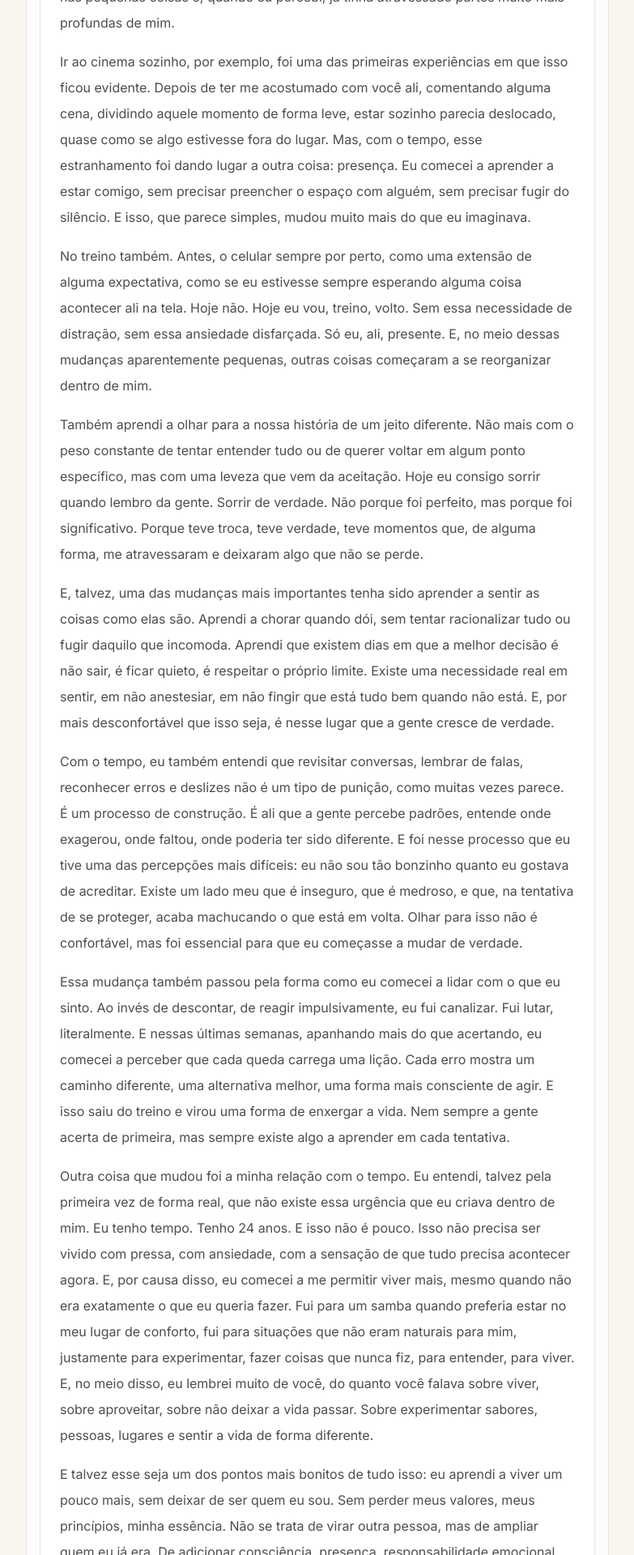
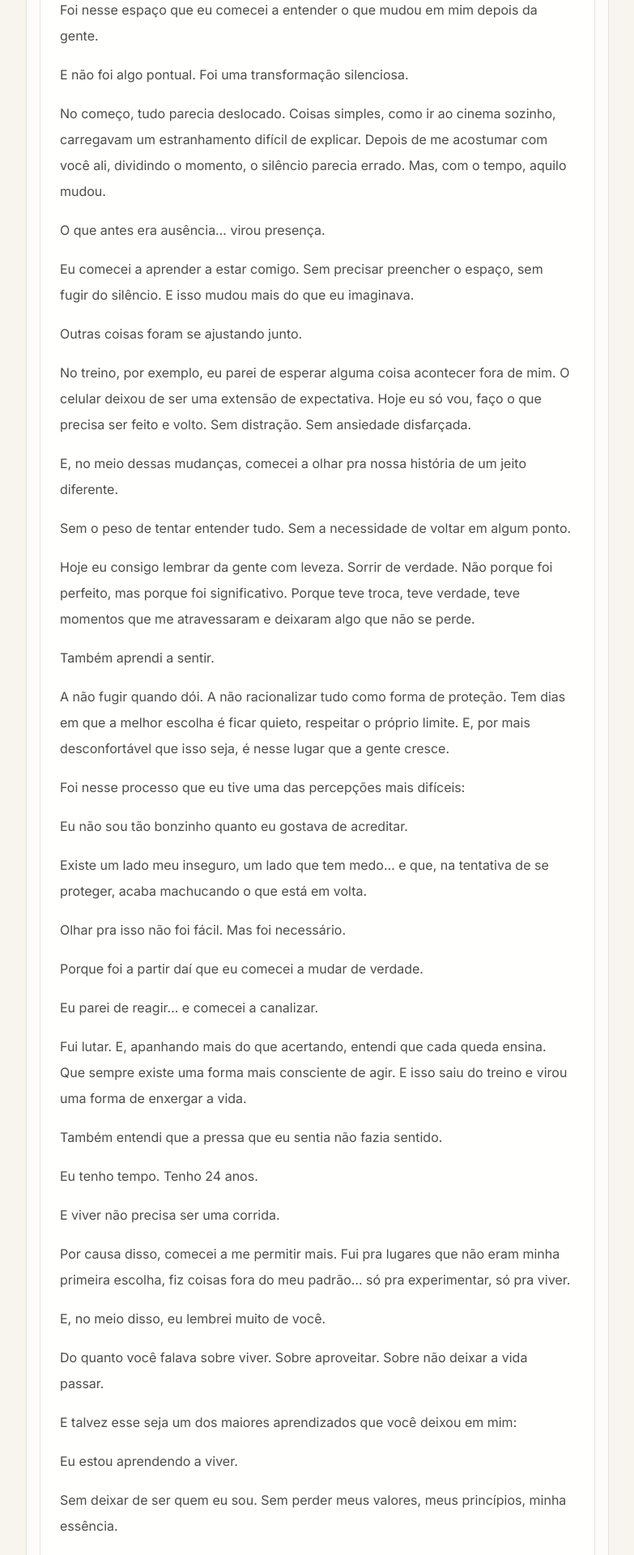
Before and after one commit to danielFrancafatecspLabs/projects-new, a React (Vite) app: page /categoria/coisas-que-eu-queria-te-dizer-com-calma in a window 1280 px wide. Shown: the part 2920-4840 px from the top of the page at 81% size, without its empty margins (248-1031 px from the left). Built offline with nearby package versions, Linux system fonts and the light colour scheme.

Commit message:
Update calm section main text

```diff
--- a/src/data/content.ts
+++ b/src/data/content.ts
@@ -92,80 +92,79 @@ const content: ContentData = {
           file: calmSecondAudio,
           text: `O que mudou em mim depois da gente
 
-Tem coisas que a gente só começa a perceber quando tudo desacelera. Quando o silêncio ocupa os espaços que antes eram preenchidos com naturalidade, quando aquilo que era rotina deixa de existir e, no lugar, sobra você. Foi nesse espaço que eu comecei a entender, de verdade, o que mudou em mim depois da gente. E não foi algo pontual, nem superficial. Foi uma transformação silenciosa, que começou nas pequenas coisas e, quando eu percebi, já tinha atravessado partes muito mais profundas de mim.
+No último um mês, especialmente na última semana que as coisas ficaram 100% em silência pela primeira vez, eu notei que tem coisas que a gente só começa a perceber quando tudo desacelera.
+Quando o silêncio ocupa os espaços que antes eram preenchidos com naturalidade, quando aquilo que era rotina deixa de existir e, no lugar, sobra você.
 
-Ir ao cinema sozinho, por exemplo, foi uma das primeiras experiências em que isso ficou evidente. Depois de ter me acostumado com você ali, comentando alguma cena, dividindo aquele momento de forma leve, estar sozinho parecia deslocado, quase como se algo estivesse fora do lugar. Mas, com o tempo, esse estranhamento foi dando lugar a outra coisa: presença. Eu comecei a aprender a estar comigo, sem precisar preencher o espaço com alguém, sem precisar fugir do silêncio. E isso, que parece simples, mudou muito mais do que eu imaginava.
+Foi nesse espaço que eu comecei a entender o que mudou em mim depois da gente.
 
-No treino também. Antes, o celular sempre por perto, como uma extensão de alguma expectativa, como se eu estivesse sempre esperando alguma coisa acontecer ali na tela. Hoje não. Hoje eu vou, treino, volto. Sem essa necessidade de distração, sem essa ansiedade disfarçada. Só eu, ali, presente. E, no meio dessas mudanças aparentemente pequenas, outras coisas começaram a se reorganizar dentro de mim.
+E não foi algo pontual.
+Foi uma transformação silenciosa.
 
-Também aprendi a olhar para a nossa história de um jeito diferente. Não mais com o peso constante de tentar entender tudo ou de querer voltar em algum ponto específico, mas com uma leveza que vem da aceitação. Hoje eu consigo sorrir quando lembro da gente. Sorrir de verdade. Não porque foi perfeito, mas porque foi significativo. Porque teve troca, teve verdade, teve momentos que, de alguma forma, me atravessaram e deixaram algo que não se perde.
+No começo, tudo parecia deslocado. Coisas simples, como ir ao cinema sozinho, carregavam um estranhamento difícil de explicar. Depois de me acostumar com você ali, dividindo o momento, o silêncio parecia errado. Mas, com o tempo, aquilo mudou.
 
-E, talvez, uma das mudanças mais importantes tenha sido aprender a sentir as coisas como elas são. Aprendi a chorar quando dói, sem tentar racionalizar tudo ou fugir daquilo que incomoda. Aprendi que existem dias em que a melhor decisão é não sair, é ficar quieto, é respeitar o próprio limite. Existe uma necessidade real em sentir, em não anestesiar, em não fingir que está tudo bem quando não está. E, por mais desconfortável que isso seja, é nesse lugar que a gente cresce de verdade.
+O que antes era ausência… virou presença.
 
-Com o tempo, eu também entendi que revisitar conversas, lembrar de falas, reconhecer erros e deslizes não é um tipo de punição, como muitas vezes parece. É um processo de construção. É ali que a gente percebe padrões, entende onde exagerou, onde faltou, onde poderia ter sido diferente. E foi nesse processo que eu tive uma das percepções mais difíceis: eu não sou tão bonzinho quanto eu gostava de acreditar. Existe um lado meu que é inseguro, que é medroso, e que, na tentativa de se proteger, acaba machucando o que está em volta. Olhar para isso não é confortável, mas foi essencial para que eu começasse a mudar de verdade.
+Eu comecei a aprender a estar comigo. Sem precisar preencher o espaço, sem fugir do silêncio. E isso mudou mais do que eu imaginava.
 
-Essa mudança também passou pela forma como eu comecei a lidar com o que eu sinto. Ao invés de descontar, de reagir impulsivamente, eu fui canalizar. Fui lutar, literalmente. E nessas últimas semanas, apanhando mais do que acertando, eu comecei a perceber que cada queda carrega uma lição. Cada erro mostra um caminho diferente, uma alternativa melhor, uma forma mais consciente de agir. E isso saiu do treino e virou uma forma de enxergar a vida. Nem sempre a gente acerta de primeira, mas sempre existe algo a aprender em cada tentativa.
+Outras coisas foram se ajustando junto.
 
-Outra coisa que mudou foi a minha relação com o tempo. Eu entendi, talvez pela primeira vez de forma real, que não existe essa urgência que eu criava dentro de mim. Eu tenho tempo. Tenho 24 anos. E isso não é pouco. Isso não precisa ser vivido com pressa, com ansiedade, com a sensação de que tudo precisa acontecer agora. E, por causa disso, eu comecei a me permitir viver mais, mesmo quando não era exatamente o que eu queria fazer. Fui para um samba quando preferia estar no meu lugar de conforto, fui para situações que não eram naturais para mim, justamente para experimentar, fazer coisas que nunca fiz, para entender, para viver. E, no meio disso, eu lembrei muito de você, do quanto você falava sobre viver, sobre aproveitar, sobre não deixar a vida passar. Sobre experimentar sabores, pessoas, lugares e sentir a vida de forma diferente.
+No treino, por exemplo, eu parei de esperar alguma coisa acontecer fora de mim. O celular deixou de ser uma extensão de expectativa. Hoje eu só vou, faço o que precisa ser feito e volto. Sem distração. Sem ansiedade disfarçada.
 
-E talvez esse seja um dos pontos mais bonitos de tudo isso: eu aprendi a viver um pouco mais, sem deixar de ser quem eu sou. Sem perder meus valores, meus princípios, minha essência. Não se trata de virar outra pessoa, mas de ampliar quem eu já era. De adicionar consciência, presença, responsabilidade emocional.
+E, no meio dessas mudanças, comecei a olhar pra nossa história de um jeito diferente.
 
-No fim de tudo, quando eu olho para trás, o que fica não é arrependimento. É aprendizado. É um reconhecimento sincero de que tudo que aconteceu teve um papel na pessoa que eu estou me tornando agora. E, por mais que nem tudo tenha sido leve, foi necessário.
+Sem o peso de tentar entender tudo.
+Sem a necessidade de voltar em algum ponto.
 
-Porque, de alguma forma, eu sei que hoje eu sou mais consciente, mais presente e, principalmente, mais preparado do que eu era antes da gente.
+Hoje eu consigo lembrar da gente com leveza. Sorrir de verdade. Não porque foi perfeito, mas porque foi significativo. Porque teve troca, teve verdade, teve momentos que me atravessaram e deixaram algo que não se perde.
 
-Tem coisas que a gente só começa a entender quando não tem mais pra onde correr. Quando o silêncio se instala de um jeito que não dá pra distrair, quando a ausência deixa de ser só um espaço vazio e passa a ser algo que a gente precisa aprender a conviver. E, sendo muito honesto, eu ainda não me acostumei com a sua ausência. Ainda tem momentos em que eu sinto como se algo estivesse fora do lugar, como se faltasse um pedaço do dia que antes era preenchido com naturalidade.
+Também aprendi a sentir.
 
-Mas, no meio disso, eu comecei a perceber que, antes de qualquer reação, antes de qualquer tentativa de resolver, antes até de chorar… eu precisava aceitar. Aceitar que as coisas mudaram. Aceitar que nem tudo volta pro lugar que a gente gostaria. Teve noite em que eu esperei uma ligação sua, com o celular por perto, como se em algum momento algo fosse acontecer e, de alguma forma, reorganizar tudo. Mas o tempo foi passando… e eu fui entendendo que essa espera também precisava acabar.
+A não fugir quando dói. A não racionalizar tudo como forma de proteção. Tem dias em que a melhor escolha é ficar quieto, respeitar o próprio limite. E, por mais desconfortável que isso seja, é nesse lugar que a gente cresce.
 
-E foi aí que algumas coisas começaram a mudar.
+Foi nesse processo que eu tive uma das percepções mais difíceis:
 
-Eu comecei a ligar para pessoas que eu não ligava há muito tempo. Amigos que sempre estiveram ali, mas que nunca foram prioridade enquanto eu estava ocupado vivendo outras coisas. E, nessas conversas, eu reencontrei algo que eu nem sabia que estava sentindo falta: profundidade. Aquele tipo de troca que não é sobre preencher tempo, mas sobre realmente se fazer presente. Ainda assim, nem tudo cabe nessas conversas. Tem coisas que eu continuo escrevendo, organizando em silêncio, tentando entender sozinho. Mas eu entendi uma coisa importante: eu preciso de alguém que saiba me escutar de verdade. E isso não é detalhe. Isso é essencial. Só que agora, com mais calma, com mais cuidado… sem pressa de encontrar.
+Eu não sou tão bonzinho quanto eu gostava de acreditar.
 
-Foi depois disso que eu comecei a perceber outras mudanças mais sutis.
+Existe um lado meu inseguro, um lado que tem medo… e que, na tentativa de se proteger, acaba machucando o que está em volta.
 
-Ir ao cinema sozinho, por exemplo, deixou de ser só estranho e passou a ser um exercício. Um exercício de lidar com o silêncio, de não preencher automaticamente o espaço, de aceitar que nem todo momento precisa ser compartilhado pra ter valor. E, aos poucos, aquilo que parecia vazio foi se tornando presença. Presença minha.
-
-No treino também. Antes, o celular sempre ali, como se eu estivesse esperando algo acontecer fora de mim. Hoje não. Hoje eu fico. Eu treino. Eu volto. Sem distração, sem ansiedade, sem aquela sensação de que algo está faltando. E isso parece pequeno… mas não é. Porque, no fundo, é aprender a não depender de algo externo pra estar bem.
-
-E, no meio dessas mudanças, algumas percepções começaram a ficar mais claras.
-
-Eu comecei a olhar pra nossa história de um jeito diferente. Sem tentar encaixar em certo ou errado, sem tentar entender onde começou ou onde terminou. Só reconhecendo. Reconhecendo que foi real, que teve valor, que teve momentos que, de alguma forma, me atravessaram e deixaram marcas que não se apagam.
-
-E talvez o mais importante tenha sido isso: eu aprendi a sentir de verdade.
-
-Aprendi a chorar quando dói, sem tentar esconder, sem tentar racionalizar tudo. Aprendi que existem dias em que a melhor decisão é não sair, é não forçar, é respeitar o próprio tempo. E que sentir não é fraqueza. É processo.
-
-Mas também aprendi a olhar pra mim com mais honestidade.
-
-A entender que eu não sou tão bonzinho quanto eu gostava de acreditar. Que existe um lado meu inseguro, um lado que tem medo, e que, muitas vezes, pra se proteger, acaba machucando o que está em volta. E olhar pra isso não foi fácil. Mas foi necessário.
+Olhar pra isso não foi fácil.
+Mas foi necessário.
 
 Porque foi a partir daí que eu comecei a mudar de verdade.
 
-Eu parei de descontar o que eu sentia… e comecei a canalizar. Fui lutar. E, nessas últimas semanas, apanhando mais do que acertando, eu entendi que cada queda carrega uma lição. Que sempre existe uma forma melhor, mais consciente, mais equilibrada de agir. E isso saiu do treino e virou uma forma de enxergar a vida.
+Eu parei de reagir… e comecei a canalizar.
 
-Eu também entendi que a pressa que eu sentia não fazia sentido. Que eu tenho tempo. Que eu tenho 24 anos. E que viver não precisa ser uma corrida. Por causa disso, eu comecei a me permitir mais. Fui pra lugares que não eram minha primeira escolha, fiz coisas que não eram tão naturais pra mim, só pra experimentar, só pra viver. E, no meio disso, eu lembrei muito de você. Do quanto você falava sobre viver, sobre aproveitar, sobre não deixar a vida passar.
+Fui lutar. E, apanhando mais do que acertando, entendi que cada queda ensina. Que sempre existe uma forma mais consciente de agir. E isso saiu do treino e virou uma forma de enxergar a vida.
 
-E talvez esse seja um dos maiores aprendizados que você deixou em mim.
+Também entendi que a pressa que eu sentia não fazia sentido.
+
+Eu tenho tempo.
+Tenho 24 anos.
+
+E viver não precisa ser uma corrida.
+
+Por causa disso, comecei a me permitir mais. Fui pra lugares que não eram minha primeira escolha, fiz coisas fora do meu padrão… só pra experimentar, só pra viver.
+
+E, no meio disso, eu lembrei muito de você.
+
+Do quanto você falava sobre viver. Sobre aproveitar. Sobre não deixar a vida passar.
+
+E talvez esse seja um dos maiores aprendizados que você deixou em mim:
 
 Eu estou aprendendo a viver.
 
-Sem perder quem eu sou.
-
+Sem deixar de ser quem eu sou.
 Sem perder meus valores, meus princípios, minha essência.
 
 Só… mais consciente agora.
-
 Mais presente.
-
 Mais responsável com o que eu sinto.
 
-E, no fim de tudo, quando eu olho pra trás, eu não vejo só o que acabou.
+No fim, quando eu olho pra trás, eu não vejo só o que acabou.
 
 Eu vejo o que ficou.
 
-E o que ficou…
-foi grande demais pra ser ignorado.
+E o que ficou… foi grande demais pra ser ignorado.
 
 🚪 A parábola das portas
 
```
